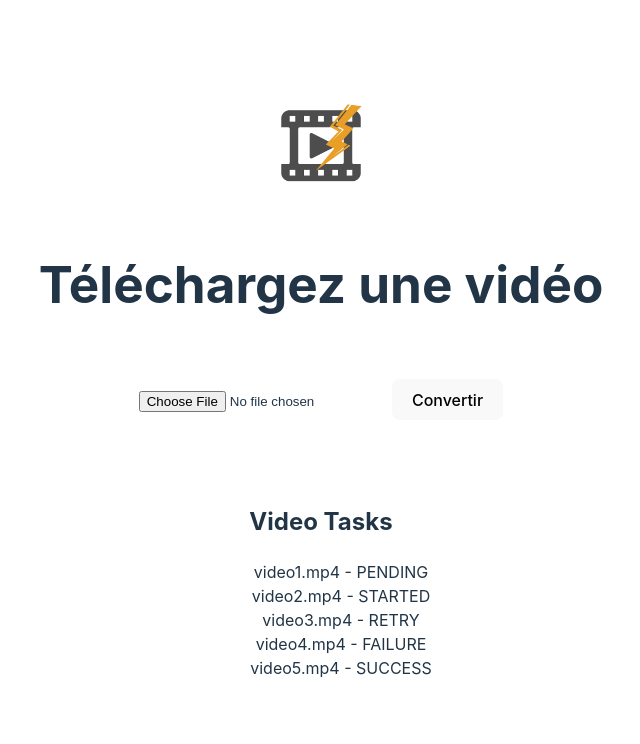
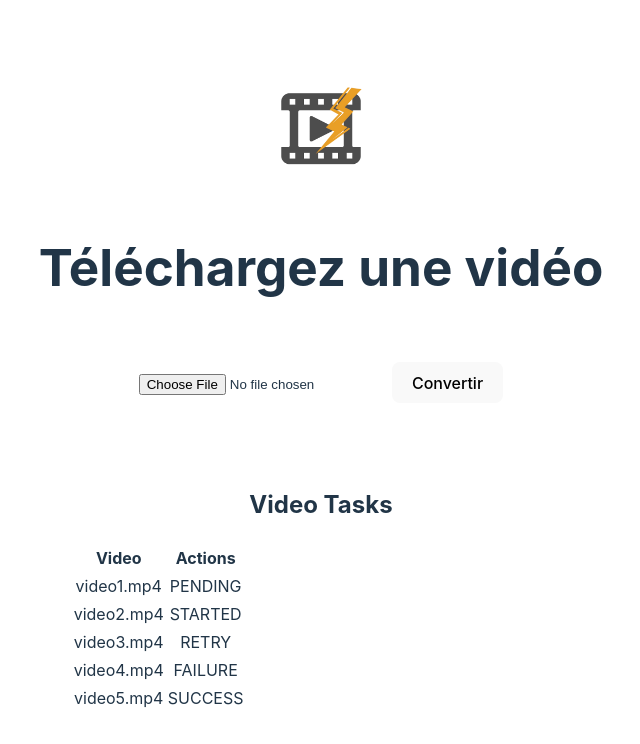
Before and after one commit to laurent-laporte-pro/flash-converter, a React (Vite) app in the folder flash-converter-ui/: page / in a window 1280 px wide. Shown: the top 744 px of the page, without its empty margins (319-959 px from the left). Built offline with nearby package versions, Linux system fonts and the light colour scheme.

Commit message:
feat: use Table to display the list of videos

```diff
--- a/flash-converter-ui/src/components/VideoTaskList.tsx
+++ b/flash-converter-ui/src/components/VideoTaskList.tsx
@@ -18,13 +18,22 @@ export const VideoTaskList: React.FC<VideoTaskListProps> = ({ tasks }) => (
     {tasks.length === 0 ? (
       <p>No conversion tasks.</p>
     ) : (
-      <ul style={{ listStyleType: 'none' }}>
+      <table>
+        <thead>
+        <tr>
+          <th>Video</th>
+          <th>Actions</th>
+        </tr>
+        </thead>
+        <tbody>
         {tasks.map((task: VideoTask) => (
-          <li key={task.taskID}>
-            {task.videoName} - {task.taskStatus}
-          </li>
+          <tr key={task.taskID}>
+            <td>{task.videoName}</td>
+            <td>{task.taskStatus}</td>
+          </tr>
         ))}
-      </ul>
+        </tbody>
+      </table>
     )}  </div>
 )
 
```
